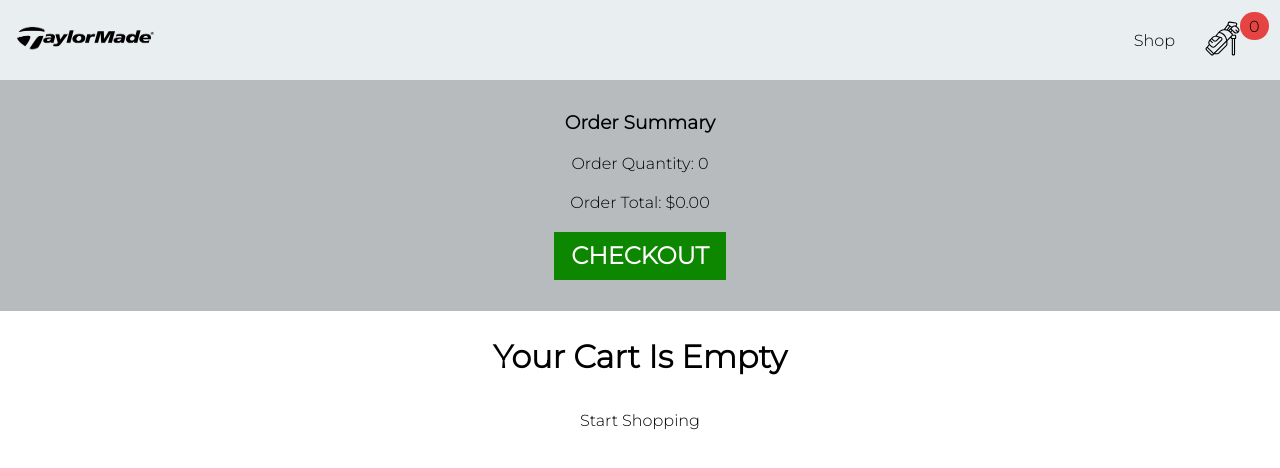
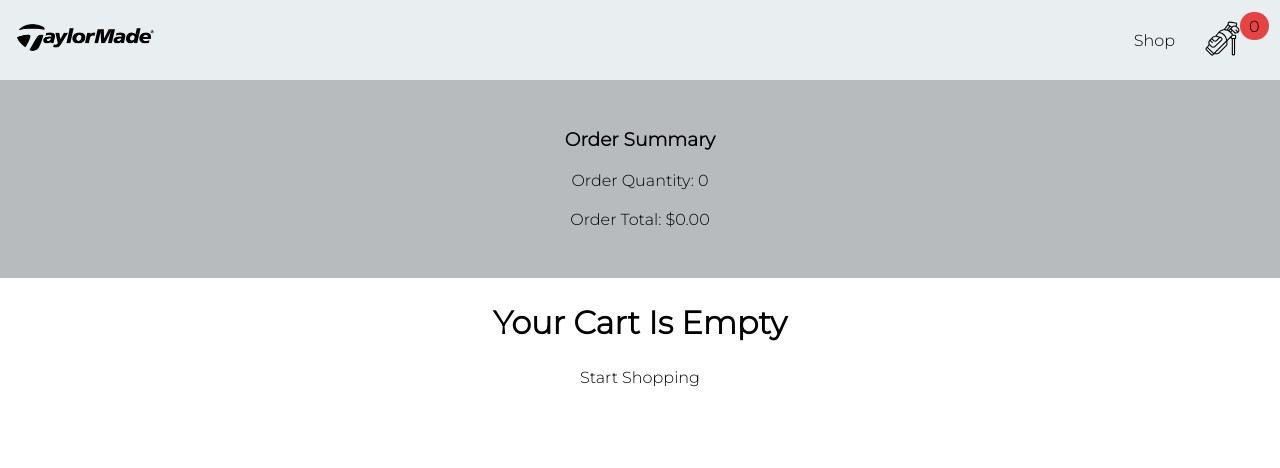
Before and after one commit to ScotttP/shopping-cart, a React (Create React App) app: page /shopping-cart/cart in a window 1280 px wide. Shown: the top 468 px of the page. Built offline with nearby package versions, Linux system fonts and the light colour scheme.

Commit message:
final commit

```diff
--- a/src/App.css
+++ b/src/App.css
@@ -55,6 +55,9 @@ span {
 }
 .increaseOrDecreaseQtyContainer > button {
 	background-color: rgb(233, 238, 240);
+}
+.increaseOrDecreaseQtyContainer > button:hover {
+	background: rgb(213, 219, 221);
 }
 .increaseQty,
 .decreaseQty,
@@ -191,11 +194,15 @@ span {
 #taylorMadeLogo {
 	width: 150px;
 	height: 35px;
+	max-width: 100%;
+	height: auto;
 }
 
 #golfBagLogo {
 	width: 35px;
 	height: 35px;
+	max-width: 100%;
+	height: auto;
 }
 #golfBagLink {
 	height: 55px;
@@ -307,7 +314,8 @@ span {
 #totalsContainer * {
 	margin: 10px;
 }
-#yourCartIsEmpty {
+#yourCartIsEmpty,
+#thankYouForYourOrder {
 	margin: 2%;
 	text-align: center;
 }
@@ -323,23 +331,28 @@ span {
 #checkoutButton:hover {
 	background: #12ac01;
 }
-#emptyCartContainer {
+#emptyCartContainer,
+#checkoutComplete {
 	display: flex;
 	flex-direction: column;
 	align-items: center;
 	justify-content: center;
 }
-#startShoppingElement:hover {
+#goToShopElement:hover {
 	text-decoration: underline;
 }
 
-@media only screen and (max-width: 800px) {
+@media only screen and (max-width: 718px) {
 	#startShoppingLink {
 		left: 40%;
 		top: 25%;
 	}
 	#home {
 		background-position-x: 17%;
+	}
+	#startShoppingButton {
+		height: 4.5em;
+		width: 10em;
 	}
 }
 @media only screen and (max-width: 350px) {
@@ -369,15 +382,7 @@ span {
 		width: 23px;
 	}
 }
-@media only screen and (max-width: 300px) {
-}
 
-@media only screen and (max-width: 800px) {
-	#startShoppingButton {
-		height: 4.5em;
-		width: 10em;
-	}
-}
 @media only screen and (max-width: 650px) {
 	#itemCardGridContainer {
 		grid-template-columns: 49% 49%;
--- a/src/App.js
+++ b/src/App.js
@@ -1,11 +1,13 @@
 import "./App.css";
-import React, { useState } from "react";
-import { BrowserRouter, Switch, Route } from "react-router-dom";
+import React, { useState, useEffect } from "react";
+import { BrowserRouter, Switch, Route, Link } from "react-router-dom";
+
 import Home from "./components/Home";
 import Shop from "./components/Shop";
 import Cart from "./components/Cart";
 import Navbar from "./components/Navbar";
 import itemList from "./components/itemList";
+import CheckoutComplete from "./components/CheckoutComplete";
 
 const App = () => {
 	const [cartItems, setCartItems] = useState([]);
@@ -22,6 +24,10 @@ const App = () => {
 		let copyItemListArray = JSON.parse(JSON.stringify(cartItems));
 		copyItemListArray.splice(index, 1);
 		setCartItems(copyItemListArray);
+	};
+	const clearCart = () => {
+		const reset = [];
+		setCartItems(reset);
 	};
 
 	const changeQty = (e) => {
@@ -79,8 +85,14 @@ const App = () => {
 						cartItems={cartItems}
 						onChangeQty={changeQty}
 						sumQty={sumQty}
+						clearCart={() => clearCart}
 					/>
 				</Route>
+				<Route
+					exact
+					path="/shopping-cart/checkout-complete"
+					component={CheckoutComplete}
+				></Route>
 			</Switch>
 		</BrowserRouter>
 	);
--- a/src/components/Cart.js
+++ b/src/components/Cart.js
@@ -9,9 +9,9 @@ const Cart = (props) => {
 			return (
 				<div id="emptyCartContainer">
 					<h1 id="yourCartIsEmpty">Your Cart Is Empty</h1>
-					<a id="startShoppingElement">
+					<div id="goToShopElement">
 						<Link to="/shopping-cart/shop">Start Shopping</Link>
-					</a>
+					</div>
 				</div>
 			);
 		} else
@@ -34,7 +34,7 @@ const Cart = (props) => {
 		if (props.cartItems.length === 0) return `$0.00`;
 		else {
 			props.cartItems.map((item) => {
-				totalsArray.push(item.quantity * item.price);
+				return totalsArray.push(item.quantity * item.price);
 			});
 			let cost = totalsArray.reduce((acc, curr) => acc + curr);
 			return new Intl.NumberFormat("en-US", {
@@ -43,6 +43,18 @@ const Cart = (props) => {
 			}).format(cost);
 		}
 	};
+	const buttonRender = () => {
+		console.log("buttonRender");
+		if (props.cartItems.length <= 0) return;
+		else
+			return (
+				<Link to="/shopping-cart/checkout-complete">
+					<button onClick={props.clearCart()} id="checkoutButton">
+						CHECKOUT
+					</button>
+				</Link>
+			);
+	};
 
 	return (
 		<div id="cartContainer">
@@ -50,7 +62,7 @@ const Cart = (props) => {
 				<h3>Order Summary</h3>
 				<p>Order Quantity: {props.sumQty()}</p>
 				<p>Order Total: {sumOrder()} </p>
-				<button id="checkoutButton">CHECKOUT</button>
+				{buttonRender()}
 			</div>
 			{cartRendering()}
 		</div>
--- /dev/null
+++ b/src/components/CheckoutComplete.js
@@ -0,0 +1,15 @@
+import React from "react";
+import { Link } from "react-router-dom";
+
+const CheckoutComplete = () => {
+	return (
+		<div id="checkoutComplete">
+			<h1 id="thankYouForYourOrder">Thank You For Your Order!</h1>
+			<div id="goToShopElement">
+				<Link to="/shopping-cart/shop">Go Back To Shop</Link>
+			</div>
+		</div>
+	);
+};
+
+export default CheckoutComplete;
--- a/src/components/Shop.js
+++ b/src/components/Shop.js
@@ -1,8 +1,16 @@
 import React from "react";
 import uniqid from "uniqid";
 import ShopItemCard from "./ShopItemCard";
+import { useEffect } from "react";
 
 const Shop = (props) => {
+	const CustomHook = () => {
+		useEffect(() => {
+			console.log("useEffect in custom hook");
+		}, []);
+		// return shopRendering();
+	};
+
 	const shopRendering = () => {
 		return props.items.map((element, index) => (
 			<div key={uniqid()} className="itemCardContainer">
--- a/src/components/ShopItemCard.js
+++ b/src/components/ShopItemCard.js
@@ -4,6 +4,7 @@ const ShopItemCard = (props) => {
 	return (
 		<div className="shopItemCard">
 			<h3>{props.data.name}</h3>
+
 			<img
 				className="productImagesInShop"
 				src={props.data.image}
```
